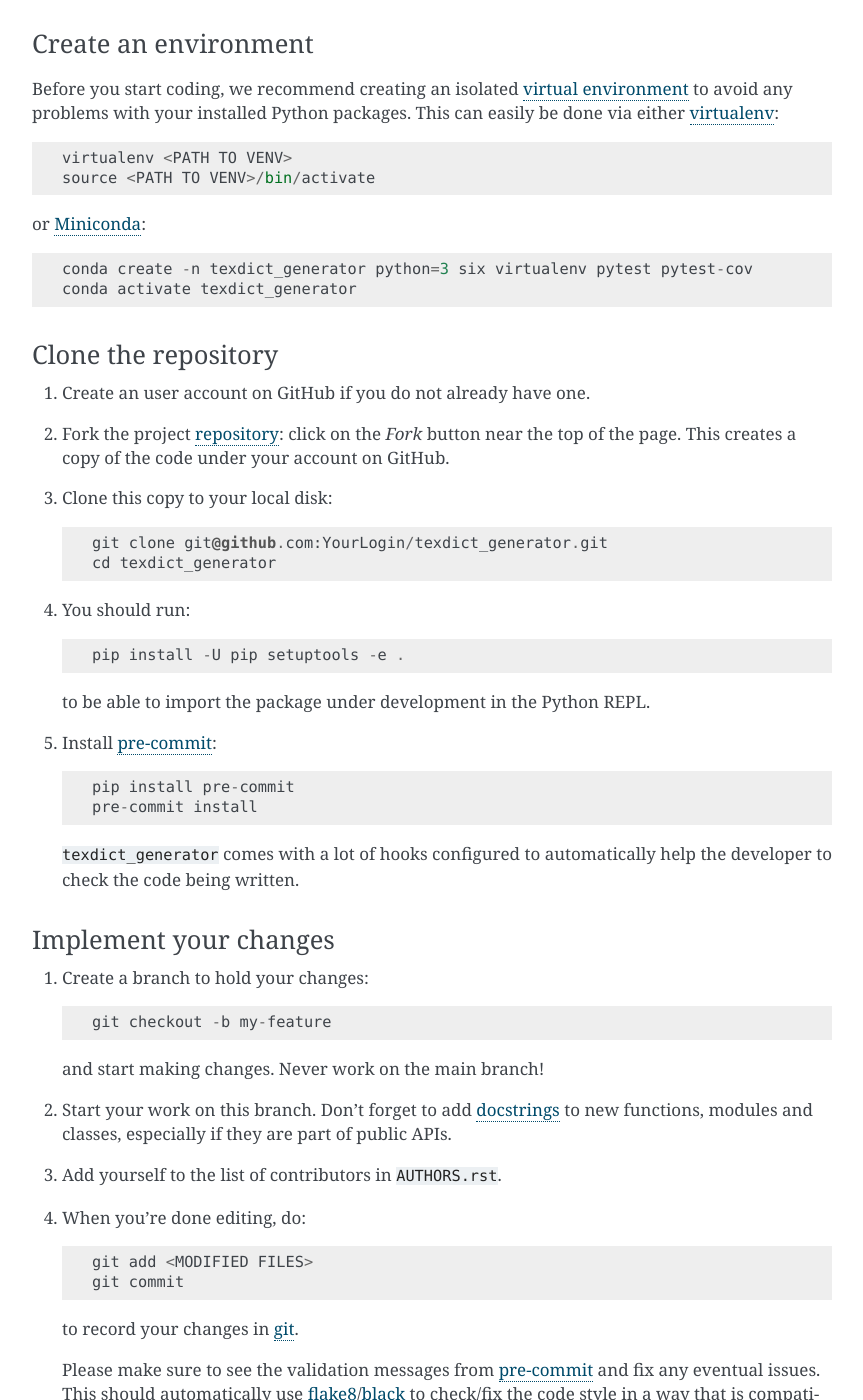
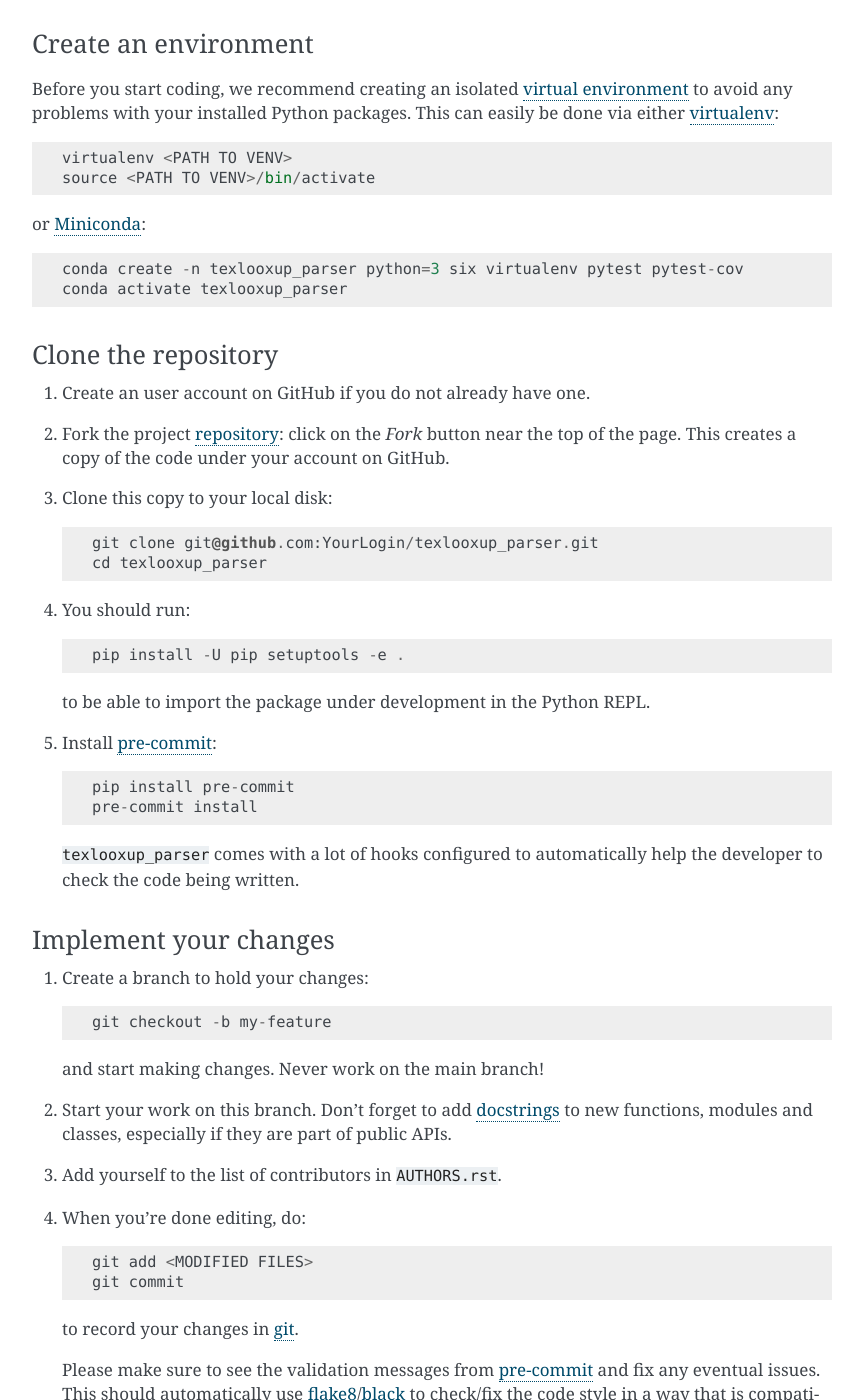
Before and after one commit to gchang12/texlooxup_parser, a Sphinx documentation site: the page built from docs/contributing.md, in a window 1280 px wide and 1400 px high, scrolled down 1423 px. Shown: the whole window, without its empty margins (338-1201 px from the left). Built offline with Sphinx 7.4.7, drawn with Linux system fonts in a browser that asks for light colours; the version number is read from the project's files by our own code; some of the changed text lies outside the part shown.

Commit message:
Changed name of project

````diff
--- a/CONTRIBUTING.md
+++ b/CONTRIBUTING.md
@@ -27,7 +27,7 @@
 
 # Contributing
 
-Welcome to `texdict_generator` contributor's guide.
+Welcome to `texlooxup_parser` contributor's guide.
 
 This document focuses on getting any potential contributor familiarized with
 the development processes, but [other kinds of contributions] are also appreciated.
@@ -43,7 +43,7 @@ behavior guidelines.
 
 ## Issue Reports
 
-If you experience bugs or general issues with `texdict_generator`, please have a look
+If you experience bugs or general issues with `texlooxup_parser`, please have a look
 on the [issue tracker].
 If you don't see anything useful there, please feel free to fire an issue report.
 
@@ -61,10 +61,10 @@ you help us to identify the root cause of the issue.
 
 ## Documentation Improvements
 
-You can help improve `texdict_generator` docs by making them more readable and coherent, or
+You can help improve `texlooxup_parser` docs by making them more readable and coherent, or
 by adding missing information and correcting mistakes.
 
-`texdict_generator` documentation uses [Sphinx] as its main documentation compiler.
+`texlooxup_parser` documentation uses [Sphinx] as its main documentation compiler.
 This means that the docs are kept in the same repository as the project code, and
 that any documentation update is done in the same way was a code contribution.
 
@@ -77,7 +77,7 @@ that any documentation update is done in the same way was a code contribution.
 
    :::{tip}
       Please notice that the [GitHub web interface] provides a quick way of
-      propose changes in `texdict_generator`'s files. While this mechanism can
+      propose changes in `texlooxup_parser`'s files. While this mechanism can
       be tricky for normal code contributions, it works perfectly fine for
       contributing to the docs, and can be quite handy.
 
@@ -134,8 +134,8 @@ source <PATH TO VENV>/bin/activate
 or [Miniconda]:
 
 ```
-conda create -n texdict_generator python=3 six virtualenv pytest pytest-cov
-conda activate texdict_generator
+conda create -n texlooxup_parser python=3 six virtualenv pytest pytest-cov
+conda activate texlooxup_parser
 ```
 
 ### Clone the repository
@@ -148,8 +148,8 @@ conda activate texdict_generator
 3. Clone this copy to your local disk:
 
    ```
-   git clone git@github.com:YourLogin/texdict_generator.git
-   cd texdict_generator
+   git clone git@github.com:YourLogin/texlooxup_parser.git
+   cd texlooxup_parser
    ```
 
 4. You should run:
@@ -170,7 +170,7 @@ conda activate texdict_generator
    pre-commit install
    ```
 
-   `texdict_generator` comes with a lot of hooks configured to automatically help the
+   `texlooxup_parser` comes with a lot of hooks configured to automatically help the
    developer to check the code being written.
 
 ### Implement your changes
@@ -314,7 +314,7 @@ package:
 
 If you are part of the group of maintainers and have correct user permissions
 on [PyPI], the following steps can be used to release a new version for
-`texdict_generator`:
+`texlooxup_parser`:
 
 1. Make sure all unit tests are successful.
 2. Tag the current commit on the main branch with a release tag, e.g., `v1.2.3`.
@@ -367,5 +367,5 @@ on [PyPI], the following steps can be used to release a new version for
 ```{todo} Please review and change the following definitions:
 ```
 
-[repository]: https://github.com/<USERNAME>/texdict_generator
-[issue tracker]: https://github.com/<USERNAME>/texdict_generator/issues
+[repository]: https://github.com/gchang12/texlooxup_parser
+[issue tracker]: https://github.com/gchang12/texlooxup_parser/issues
--- a/docs/conf.py
+++ b/docs/conf.py
@@ -34,7 +34,7 @@ except ImportError:
     from sphinx import apidoc
 
 output_dir = os.path.join(__location__, "api")
-module_dir = os.path.join(__location__, "../src/texdict_generator")
+module_dir = os.path.join(__location__, "../src/texlooxup_parser")
 try:
     shutil.rmtree(output_dir)
 except FileNotFoundError:
@@ -105,7 +105,7 @@ source_suffix = [".rst", ".md"]
 master_doc = "index"
 
 # General information about the project.
-project = "texdict_generator"
+project = "texlooxup_parser"
 copyright = "2025, gchang12"
 
 # The version info for the project you're documenting, acts as replacement for
@@ -117,7 +117,7 @@ copyright = "2025, gchang12"
 # If you don’t need the separation provided between version and release,
 # just set them both to the same value.
 try:
-    from texdict_generator import __version__ as version
+    from texlooxup_parser import __version__ as version
 except ImportError:
     version = ""
 
@@ -247,7 +247,7 @@ html_static_path = ["_static"]
 # html_file_suffix = None
 
 # Output file base name for HTML help builder.
-htmlhelp_basename = "texdict_generator-doc"
+htmlhelp_basename = "texlooxup_parser-doc"
 
 
 # -- Options for LaTeX output ------------------------------------------------
@@ -264,7 +264,7 @@ latex_elements = {
 # Grouping the document tree into LaTeX files. List of tuples
 # (source start file, target name, title, author, documentclass [howto/manual]).
 latex_documents = [
-    ("index", "user_guide.tex", "texdict_generator Documentation", "gchang12", "manual")
+    ("index", "user_guide.tex", "texlooxup_parser Documentation", "gchang12", "manual")
 ]
 
 # The name of an image file (relative to this directory) to place at the top of
--- a/setup.py
+++ b/setup.py
@@ -1,5 +1,5 @@
 """
-    Setup file for texdict_generator.
+    Setup file for texlooxup_parser.
     Use setup.cfg to configure your project.
 
     This file was generated with PyScaffold 4.6.
````
Also changed, not shown: README.md (+8 -8 lines), docs/index.md (+1 -1 lines), setup.cfg (+6 -6 lines), LICENSE.txt (deleted), 1 other file.
